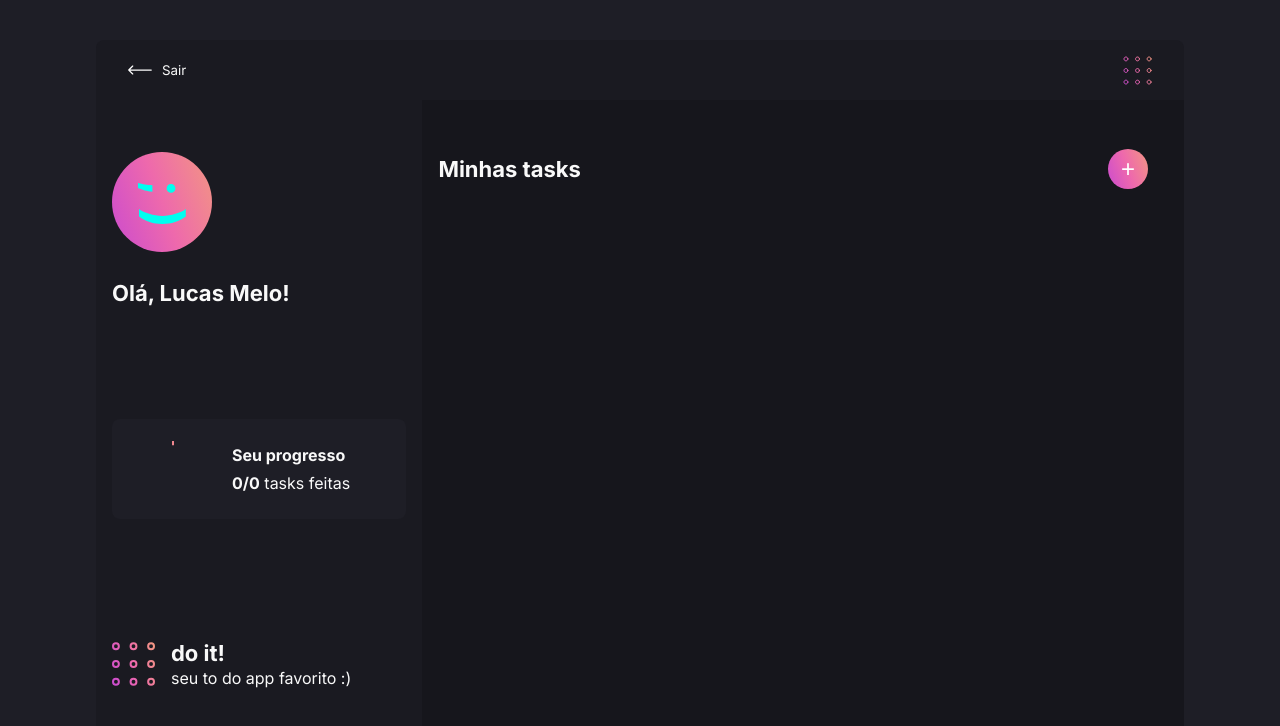
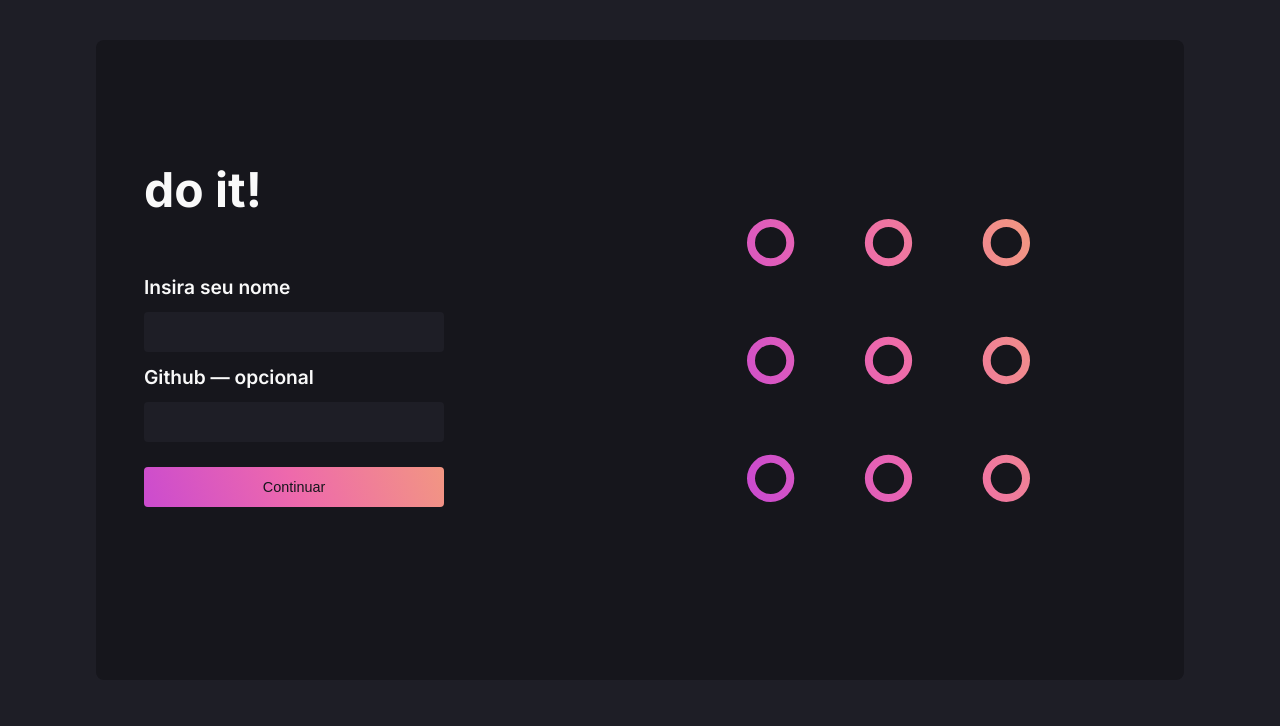
Before and after one commit to lucasgmelo/todo-app, a React app: page / in a window 1280 px wide. Shown: the top 726 px of the page. Built offline with nearby package versions, Linux system fonts and the light colour scheme.

Commit message:
:sparkles: login page done

```diff
--- a/src/App.tsx
+++ b/src/App.tsx
@@ -1,12 +1,26 @@
 import { TaskList } from "./components/TaskList";
 import { Header } from "./components/Header";
 import "./styles/global.scss";
+import { useState } from "react";
+import Login from "./components/Login";
 
 export function App() {
+  const [login, setLogin] = useState(true);
+
+  function changeScreen() {
+    setLogin(!login);
+  }
+
   return (
     <div className="container">
-      <Header />
-      <TaskList />
+      {login ? (
+        <Login />
+      ) : (
+        <>
+          <Header />
+          <TaskList />
+        </>
+      )}
     </div>
   );
 }
--- a/src/components/Header.tsx
+++ b/src/components/Header.tsx
@@ -4,7 +4,7 @@ export function Header() {
   return (
     <header className="header">
       <div>
-        <button>
+        <button type="button">
           <img src="icons/exit.svg" alt="Sair" />
           <p>Sair</p>
         </button>
--- /dev/null
+++ b/src/components/Login.tsx
@@ -0,0 +1,24 @@
+import useMedia from "../hooks/useMedia";
+import "../styles/login.scss";
+
+export default function Login() {
+  const large = useMedia("(min-width: 52.5rem)");
+
+  return (
+    <div className="loginContainer">
+      <h1>do it!</h1>
+      {large ? (
+        <img src="icons/desktop_logo.svg" alt="" />
+      ) : (
+        <img src="icons/mobile_logo.svg" alt="" />
+      )}
+      <div>
+        <label for="user">Insira seu nome</label>
+        <input id="user" type="text" />
+        <label for="github">Github — opcional</label>
+        <input id="github" type="text" />
+        <button>Continuar</button>
+      </div>
+    </div>
+  );
+}
--- a/src/components/TaskList.tsx
+++ b/src/components/TaskList.tsx
@@ -101,7 +101,7 @@ export function TaskList() {
           <Doughnut
             data={data}
             options={{
-              cutoutPercentage: 85,
+              cutoutPercentage: 80,
               events: ["none"],
               maintainAspectRatio: false,
             }}
--- /dev/null
+++ b/src/styles/login.scss
@@ -0,0 +1,70 @@
+.loginContainer {
+  display: grid;
+  grid-template-columns: 1fr 1fr;
+
+  background: var(--bg-dark);
+  min-height: 80vh;
+
+  padding: 5rem 3rem;
+  border-radius: 8px;
+
+  & > h1 {
+    font-size: 3rem;
+    align-self: center;
+    margin-bottom: 1rem;
+  }
+
+  & > div {
+    display: flex;
+    flex-direction: column;
+    max-width: 300px;
+
+    label {
+      font-weight: 600;
+      font-size: 1.2rem;
+    }
+
+    input {
+      border: 0;
+      min-height: 40px;
+      background: var(--bg);
+      border-radius: 4px;
+      margin: 0.8rem 0;
+      padding: 0 1rem;
+      color: white;
+    }
+
+    button {
+      border: 0;
+      min-height: 40px;
+      background: var(--gradient);
+      border-radius: 4px;
+      margin: 0.8rem 0;
+      padding: 0 1rem;
+      color: var(--bg-dark);
+      font-size: 0.9rem;
+      font-weight: 500;
+    }
+  }
+
+  & > img {
+    align-self: center;
+    justify-self: center;
+    grid-column: 2;
+    grid-row: 1 / 3;
+  }
+
+  @media (max-width: 52.5rem) {
+    border-radius: 2rem;
+
+    & > img {
+      grid-row: 1;
+      justify-self: right;
+    }
+
+    & > div {
+      grid-column: 1 / 3;
+      max-width: 500px;
+    }
+  }
+}
--- a/src/styles/tasklist.scss
+++ b/src/styles/tasklist.scss
@@ -45,6 +45,29 @@ section.task-list {
         position: absolute;
         left: -70px;
         top: 11px;
+        max-width: 80%;
+
+        @media (max-width: 62.4rem) {
+          position: fixed;
+          top: 167px;
+          left: -27%;
+        }
+
+        @media (max-width: 900px) {
+          left: -25%;
+        }
+
+        @media (max-width: 775px) {
+          left: -22.5%;
+        }
+
+        @media (max-width: 660px) {
+          left: -19%;
+        }
+
+        @media (max-width: 540px) {
+          left: -16%;
+        }
       }
 
       .progress-text {
@@ -55,6 +78,8 @@ section.task-list {
         display: flex;
         flex-direction: column;
         justify-content: space-between;
+
+        position: relative;
       }
 
       .progress-data {
```
